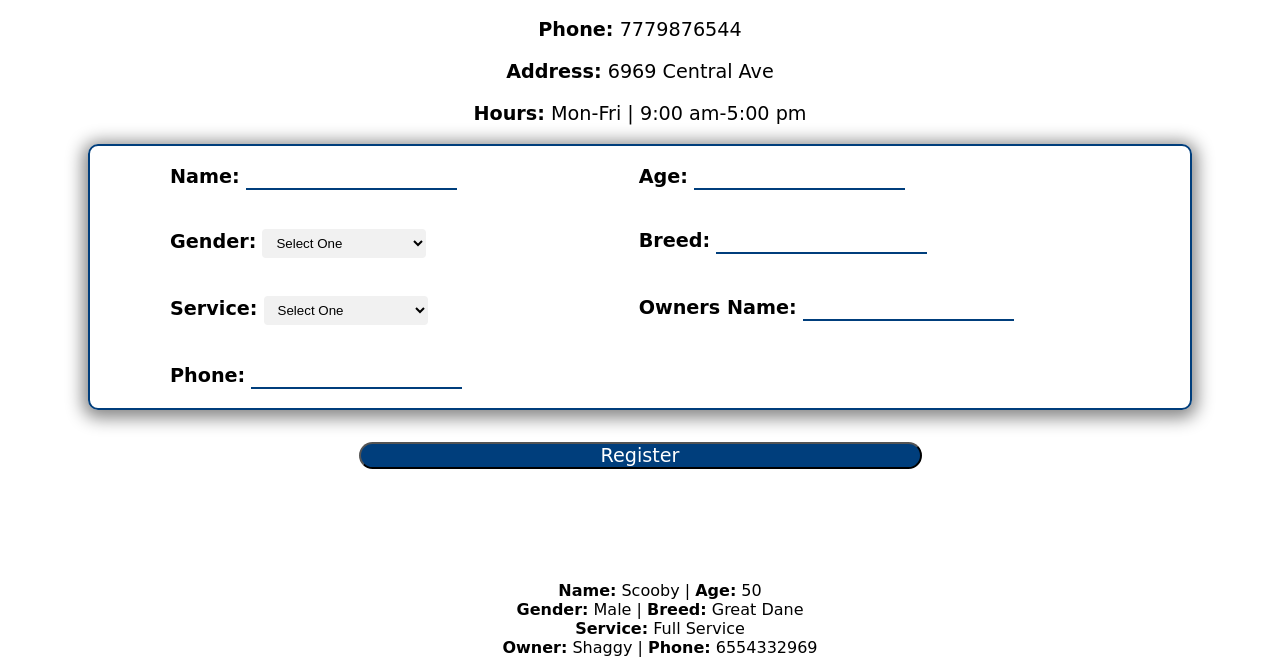
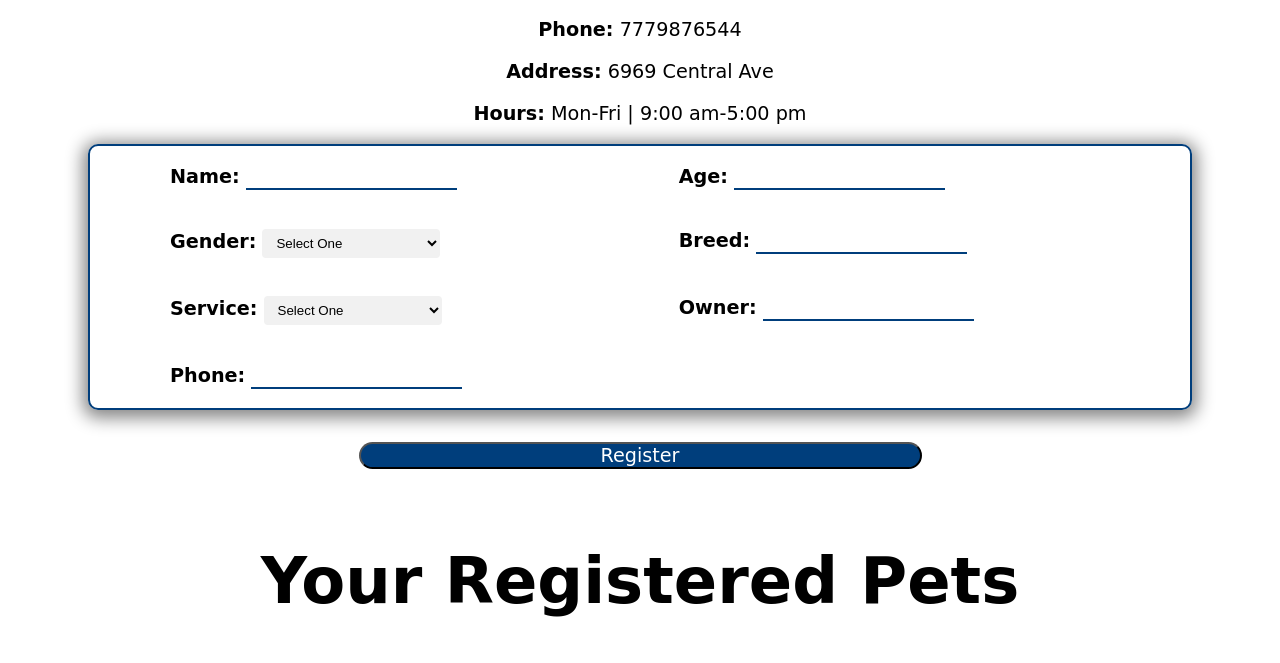
Before and after one commit to McFlyin619/FSDI-105-Pet-Saloon, a plain HTML site: page register.html in a window 1280 px wide. Shown: the part 286-949 px from the top of the page. Drawn offline with Linux system fonts and the light colour scheme; a web font is replaced by a local one.

Commit message:
Update register.html

```diff
--- a/register.html
+++ b/register.html
@@ -60,7 +60,7 @@
             </p>
 
             <p id="p-owner">
-                <label for="ownersName">Owners Name:</label>
+                <label for="ownersName">Owner:</label>
                 <input type="text" id="ownersName">
             </p>
 
@@ -75,6 +75,7 @@
         </div>
 
         <div>
+            <h1 class="tc">Your Registered Pets</h1>
             <ul id="pet-list" class="tc">
                 <!-- Display the Pets -->
             </ul>
```
